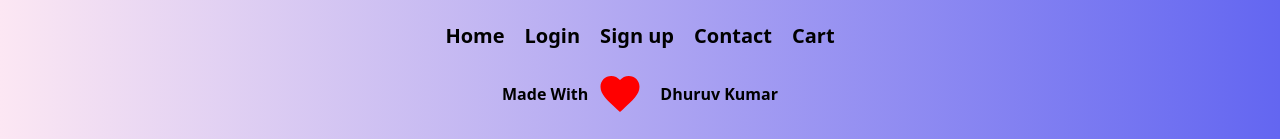
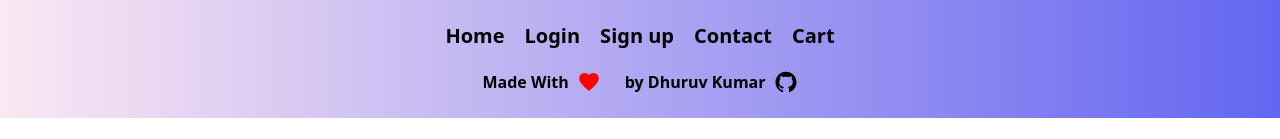
Before and after one commit to dhuruv0003/ShopZ-E-Commerce-Web-App, a React (Vite) app: page /cart in a window 1280 px wide. Shown: the part 714-853 px from the top of the page. After the commit the page ends 832 px from the top, so only its background shows below. Built offline with nearby package versions, Linux system fonts and the light colour scheme.

Commit message:
new commit

```diff
--- a/src/components/CartItem.jsx
+++ b/src/components/CartItem.jsx
@@ -3,7 +3,7 @@ import {AiFillDelete} from "react-icons/ai"
 import { useDispatch } from "react-redux";
 import { remove } from "../redux/Slices/CartSlice";
 import { toast } from "react-hot-toast";
-import { useContext } from "react";
+
 import { FaStar } from "react-icons/fa";
 
 const CartItem = ({item, itemIndex}) => {
--- a/src/components/Header.jsx
+++ b/src/components/Header.jsx
@@ -1,5 +1,4 @@
 
-import { useDispatch, useSelector } from "react-redux";
 import SlideShow from "./SlideShow";
 import { useContext, useState } from "react";
 import { AppContext } from "../Context/AppContext";
--- a/src/pages/Cart.jsx
+++ b/src/pages/Cart.jsx
@@ -1,10 +1,11 @@
 import { useContext, useEffect, useState } from "react";
 import { useSelector } from "react-redux";
-import { Link } from "react-router-dom";
+import { Link} from "react-router-dom";
 import CartItem from "../components/CartItem";
 import { AppContext } from "../Context/AppContext";
 import { NavLink } from 'react-router-dom';
 import { IoMdHeart } from 'react-icons/io';
+import { AiFillGithub } from "react-icons/ai";
 
 const Cart = () => {
   const { cart } = useSelector((state) => state);
@@ -75,7 +76,7 @@ const Cart = () => {
           </NavLink>
         </div>
         <div className="flex justify-center items-center gap-x-2 font-bold ">
-          Made With<IoMdHeart className="text-[red] text-5xl mr-2 flex " /> Dhuruv Kumar
+          Made With<IoMdHeart className="text-[red] max-[600]:text-5xl mr-4 text-2xl flex " />by Dhuruv Kumar <NavLink className='text-2xl' to='https://github.com/dhuruv0003/ShopZ-E-Commerce-Web-App'><AiFillGithub /></NavLink>
         </div>
       </footer>
     </div>
```
